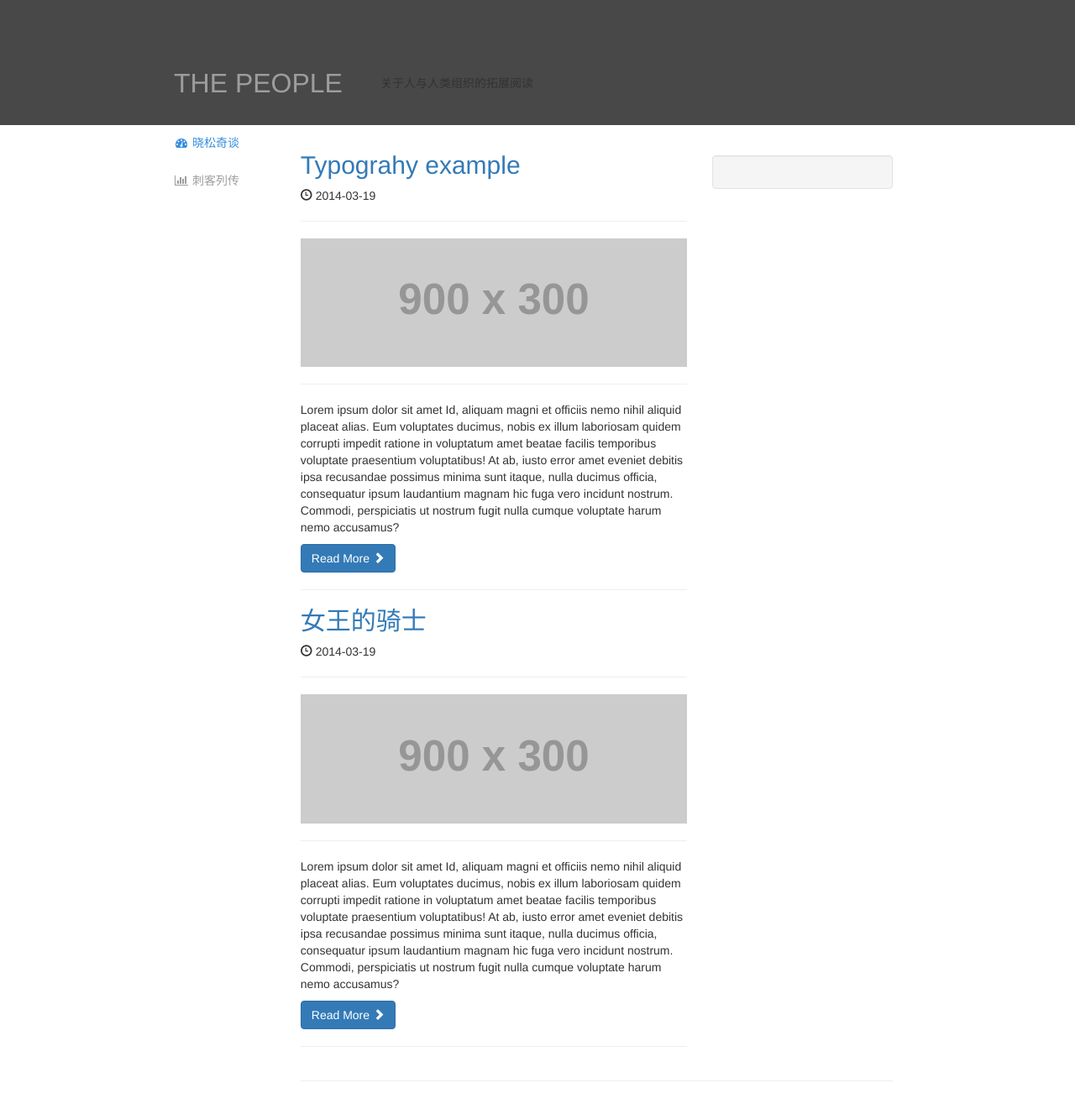
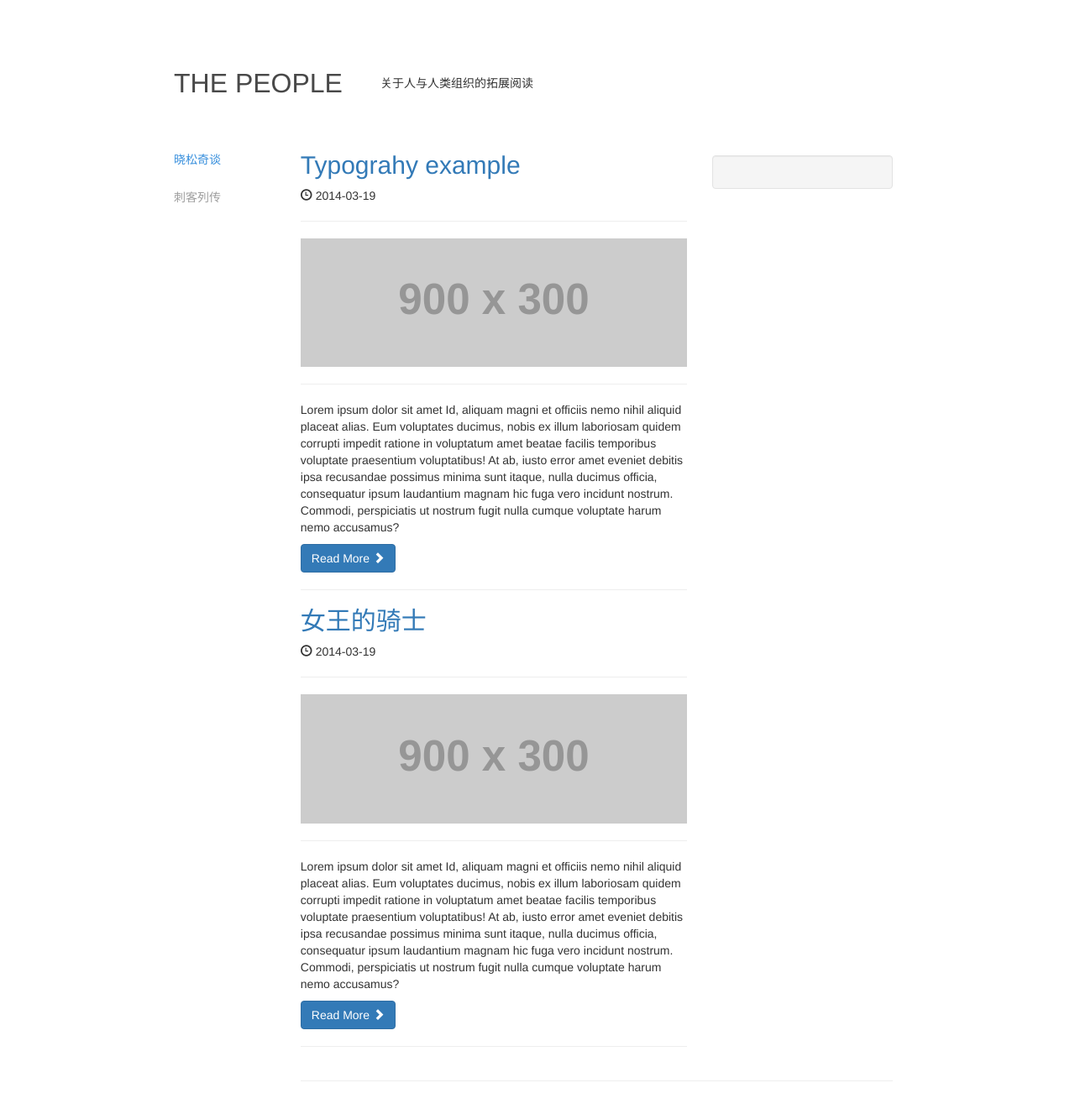
Before and after one commit to andyljj/thepeople, a Jekyll site: the page built from index.html, in a window 1280 px wide and 1348 px high. Shown: the top 1327 px of the window at 84% size. Built offline with Jekyll 4.4.1, drawn with Linux system fonts in a browser that asks for light colours; some web fonts are replaced; Markdown is read by kramdown in place of the engine named in the settings; comment, search, counter and statistics services are not loaded.

Commit message:
modify bug

```diff
--- a/_includes/sidenav.html
+++ b/_includes/sidenav.html
@@ -2,10 +2,10 @@
 <div class="collapse navbar-collapse navbar-ex1-collapse">
     <ul class="nav navbar-nav side-nav">
         <li class="active">
-            <a href="{{ "/index.html" | prepend: site.url }}"><i class="fa fa-fw fa-dashboard"></i> 晓松奇谈</a>
+            <a href="{{ "/index.html" | prepend: site.url }}"><!-- <i class="fa fa-fw fa-dashboard"></i>  -->晓松奇谈</a>
         </li>
         <li>
-            <a href="{{ "/archive.html" | prepend: site.url }}"><i class="fa fa-fw fa-bar-chart-o"></i> 刺客列传</a>
+            <a href="{{ "/archive.html" | prepend: site.url }}"><!-- <i class="fa fa-fw fa-bar-chart-o"></i>  -->刺客列传</a>
         </li>
     </ul>
 </div>
--- a/assets/css/sb-admin.css
+++ b/assets/css/sb-admin.css
@@ -146,7 +146,7 @@
         overflow-x: hidden;
         padding-bottom: 40px;
         float: none;
-        /*padding-top: 20px;*/
+        padding-top: 20px;
     }
 
     .side-nav>li>a {
```
Also changed, not shown: assets/css/bootstrap.min.css.
